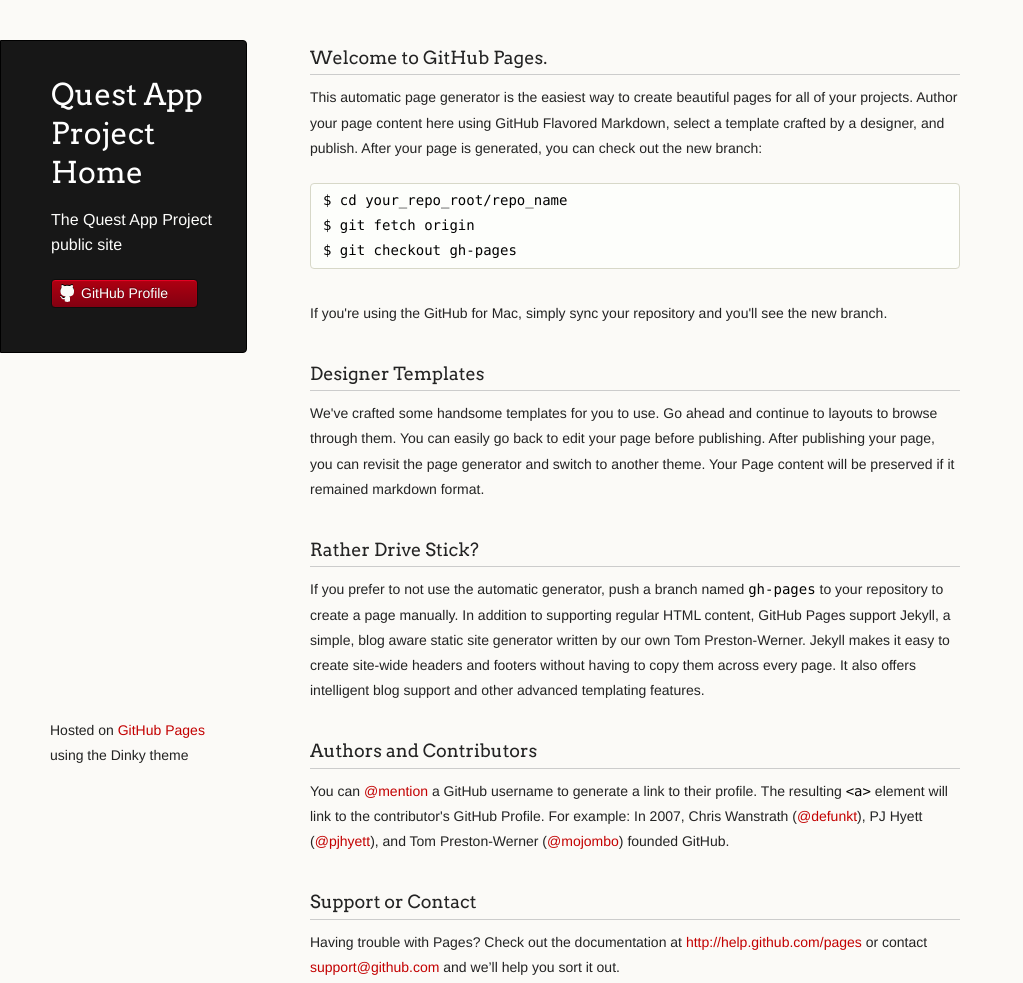
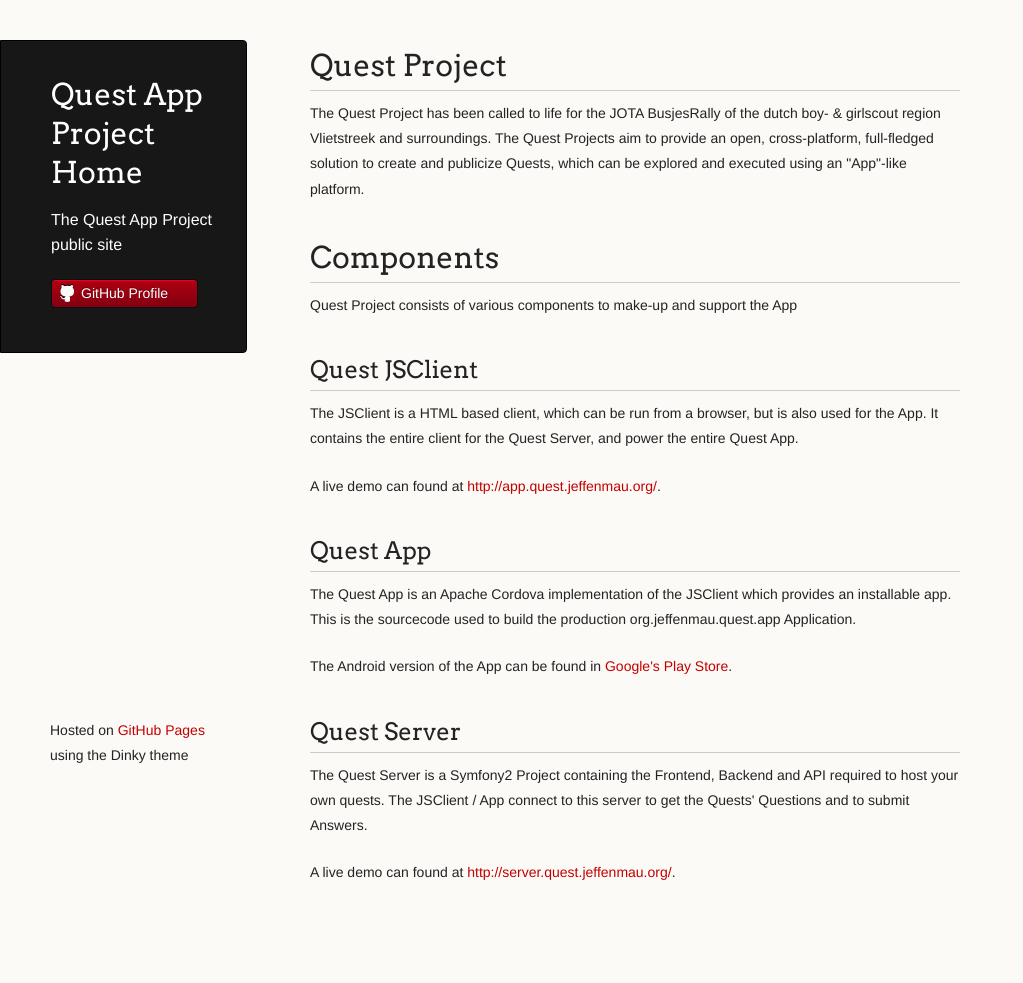
Before and after one commit to QuestApp/QuestApp.github.io, a plain HTML site: page index.html in a window 1280 px wide. Shown: the whole page, without its empty margins (0-1023 px from the left). After the commit the page ends 958 px from the top, so only its background shows below. Drawn offline with Linux system fonts and the light colour scheme.

Commit message:
Replace master branch with page content via GitHub

```diff
--- a/index.html
+++ b/index.html
@@ -27,37 +27,36 @@
 
       </header>
       <section>
-        <h3>
-<a name="welcome-to-github-pages" class="anchor" href="#welcome-to-github-pages"><span class="octicon octicon-link"></span></a>Welcome to GitHub Pages.</h3>
+        <h1>
+<a name="quest-project" class="anchor" href="#quest-project"><span class="octicon octicon-link"></span></a>Quest Project</h1>
 
-<p>This automatic page generator is the easiest way to create beautiful pages for all of your projects. Author your page content here using GitHub Flavored Markdown, select a template crafted by a designer, and publish. After your page is generated, you can check out the new branch:</p>
+<p>The Quest Project has been called to life for the JOTA BusjesRally of the dutch boy- &amp; girlscout region Vlietstreek and surroundings. The Quest Projects aim to provide an open, cross-platform, full-fledged solution to create and publicize Quests, which can be explored and executed using an "App"-like platform.</p>
 
-<pre><code>$ cd your_repo_root/repo_name
-$ git fetch origin
-$ git checkout gh-pages
-</code></pre>
+<h1>
+<a name="components" class="anchor" href="#components"><span class="octicon octicon-link"></span></a>Components</h1>
 
-<p>If you're using the GitHub for Mac, simply sync your repository and you'll see the new branch.</p>
+<p>Quest Project consists of various components to make-up and support the App</p>
 
-<h3>
-<a name="designer-templates" class="anchor" href="#designer-templates"><span class="octicon octicon-link"></span></a>Designer Templates</h3>
+<h2>
+<a name="quest-jsclient" class="anchor" href="#quest-jsclient"><span class="octicon octicon-link"></span></a>Quest JSClient</h2>
 
-<p>We've crafted some handsome templates for you to use. Go ahead and continue to layouts to browse through them. You can easily go back to edit your page before publishing. After publishing your page, you can revisit the page generator and switch to another theme. Your Page content will be preserved if it remained markdown format.</p>
+<p>The JSClient is a HTML based client, which can be run from a browser, but is also used for the App. It contains the entire client for the Quest Server, and power the entire Quest App.</p>
 
-<h3>
-<a name="rather-drive-stick" class="anchor" href="#rather-drive-stick"><span class="octicon octicon-link"></span></a>Rather Drive Stick?</h3>
+<p>A live demo can found at <a href="http://app.quest.jeffenmau.org/">http://app.quest.jeffenmau.org/</a>.</p>
 
-<p>If you prefer to not use the automatic generator, push a branch named <code>gh-pages</code> to your repository to create a page manually. In addition to supporting regular HTML content, GitHub Pages support Jekyll, a simple, blog aware static site generator written by our own Tom Preston-Werner. Jekyll makes it easy to create site-wide headers and footers without having to copy them across every page. It also offers intelligent blog support and other advanced templating features.</p>
+<h2>
+<a name="quest-app" class="anchor" href="#quest-app"><span class="octicon octicon-link"></span></a>Quest App</h2>
 
-<h3>
-<a name="authors-and-contributors" class="anchor" href="#authors-and-contributors"><span class="octicon octicon-link"></span></a>Authors and Contributors</h3>
+<p>The Quest App is an Apache Cordova implementation of the JSClient which provides an installable app. This is the sourcecode used to build the production org.jeffenmau.quest.app Application.</p>
 
-<p>You can <a href="https://github.com/blog/821" class="user-mention">@mention</a> a GitHub username to generate a link to their profile. The resulting <code>&lt;a&gt;</code> element will link to the contributor's GitHub Profile. For example: In 2007, Chris Wanstrath (<a href="https://github.com/defunkt" class="user-mention">@defunkt</a>), PJ Hyett (<a href="https://github.com/pjhyett" class="user-mention">@pjhyett</a>), and Tom Preston-Werner (<a href="https://github.com/mojombo" class="user-mention">@mojombo</a>) founded GitHub.</p>
+<p>The Android version of the App can be found in <a href="https://play.google.com/store/apps/details?id=org.jeffenmau.quest.app">Google's Play Store</a>.</p>
 
-<h3>
-<a name="support-or-contact" class="anchor" href="#support-or-contact"><span class="octicon octicon-link"></span></a>Support or Contact</h3>
+<h2>
+<a name="quest-server" class="anchor" href="#quest-server"><span class="octicon octicon-link"></span></a>Quest Server</h2>
 
-<p>Having trouble with Pages? Check out the documentation at <a href="http://help.github.com/pages">http://help.github.com/pages</a> or contact <a href="mailto:support@github.com">support@github.com</a> and we’ll help you sort it out.</p>
+<p>The Quest Server is a Symfony2 Project containing the Frontend, Backend and API required to host your own quests. The JSClient / App connect to this server to get the Quests' Questions and to submit Answers.</p>
+
+<p>A live demo can found at <a href="http://server.quest.jeffenmau.org/">http://server.quest.jeffenmau.org/</a>.</p>
       </section>
       <footer>
         <p><small>Hosted on <a href="http://pages.github.com">GitHub Pages</a> using the Dinky theme</small></p>
```
Also changed, not shown: params.json (+1 -1 lines).
